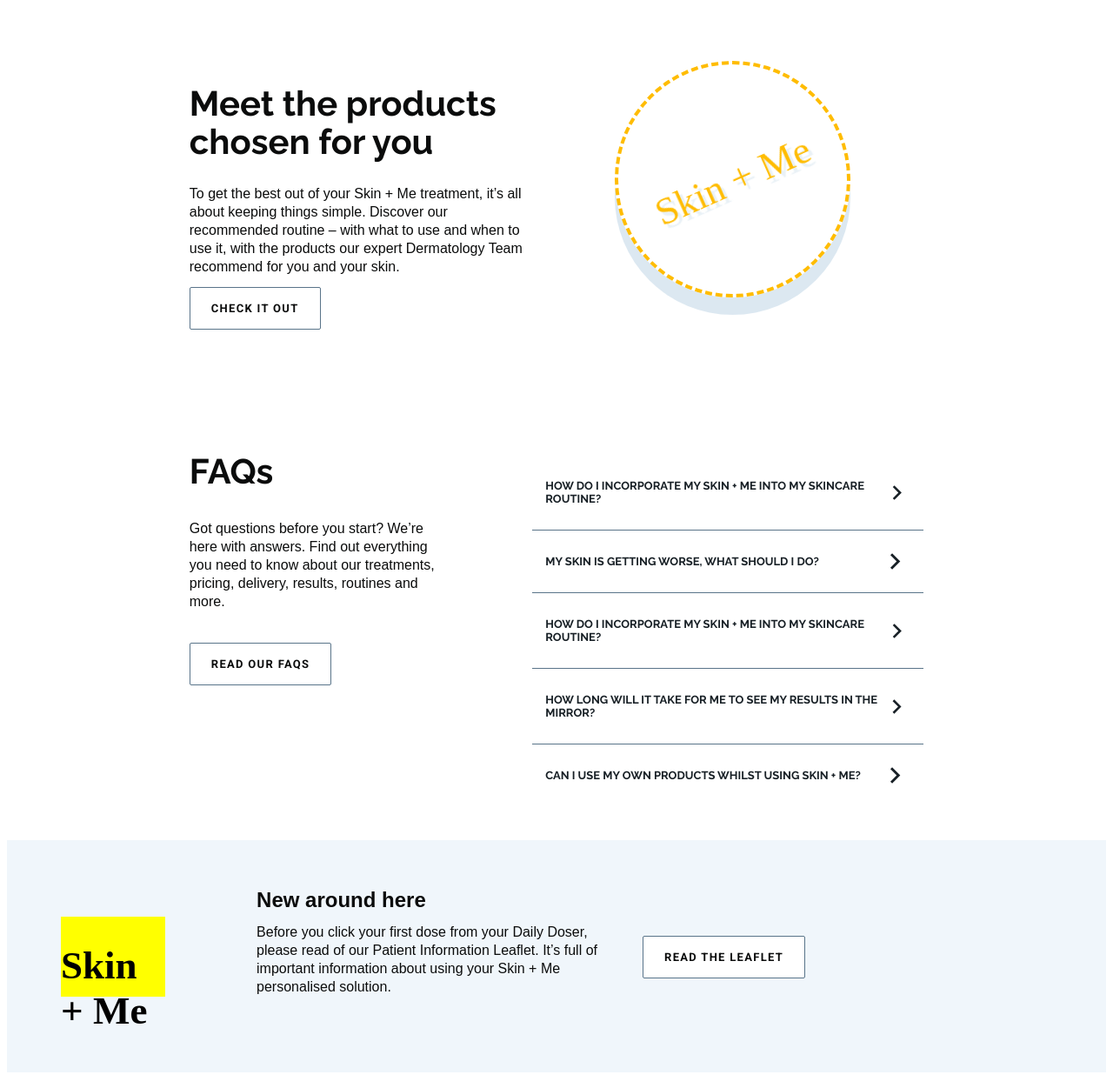
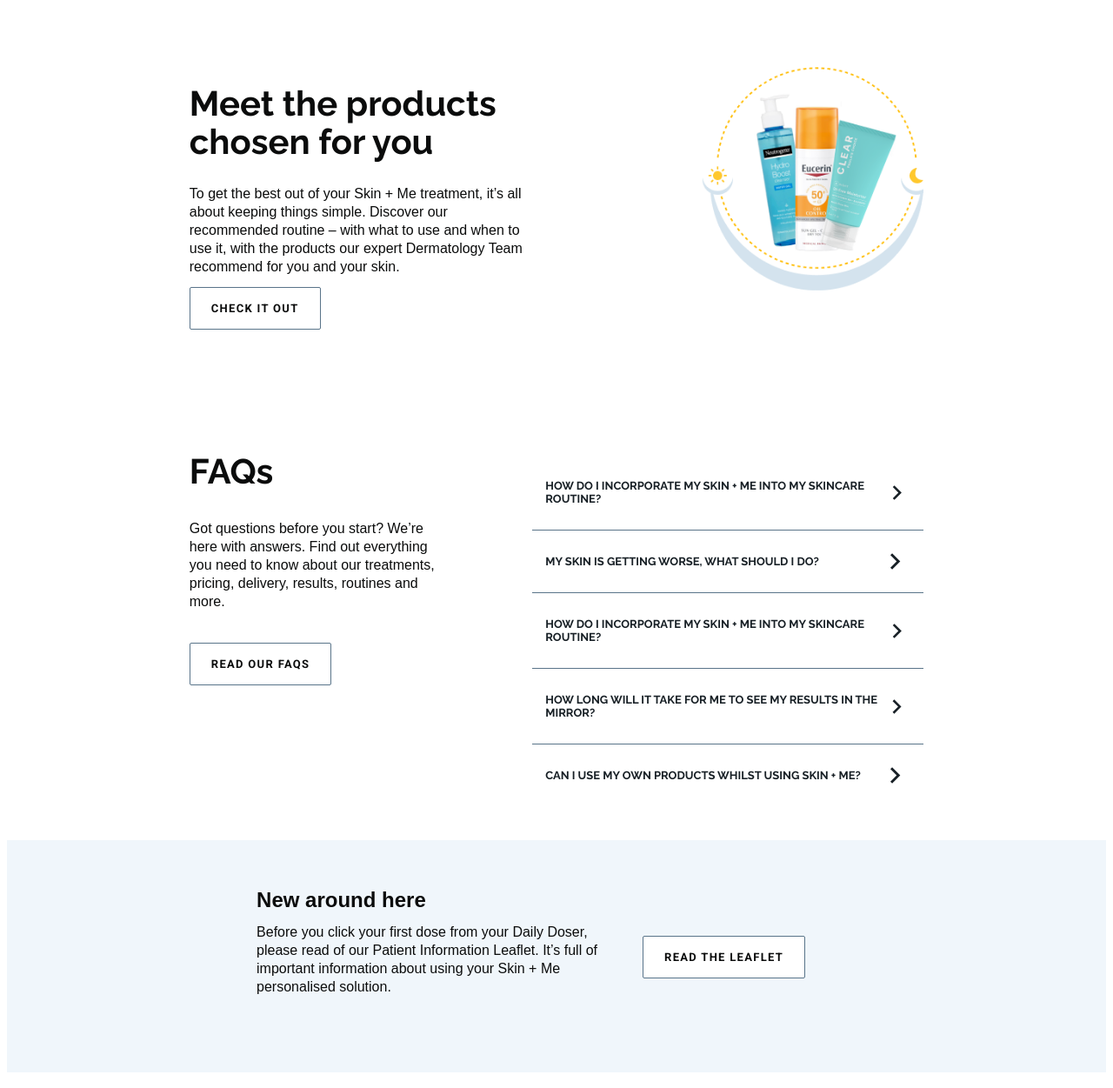
Before and after one commit to szopian/gs-skin-and-me, a React (Create React App) app in the folder skin-and-me-react-app/: page / in a window 1280 px wide. Shown: the whole page at 87% size. Built offline with nearby package versions, Linux system fonts and the light colour scheme; the HTML template or start-up script is replaced by a standard one.

Commit message:
add changes

```diff
--- a/skin-and-me-react-app/src/components/CardOne.js
+++ b/skin-and-me-react-app/src/components/CardOne.js
@@ -3,8 +3,10 @@
 import ButtonLink from "./ButtonLink";
 import { rotate } from "../animations/animation";
 import Data from "../data.json";
-import px2vw from "../utils/px2vw";
+// import px2vw from "../utils/px2vw";
 import { Card, Container } from "./Card";
+
+import Image from "../images/products-image.png";
 
 const Title = styled.h1`
   width: 384px;
@@ -39,52 +41,16 @@
   align-items: center;
   grid-column: 2;
 
-  width: ${px2vw(320, 320)};
-  min-height: ${px2vw(200, 320)};
-  flex-direction: column;
-  height: 100%;
-
-  @media (min-width: 769px) {
-    width: ${px2vw(300, 768)};
-    min-height: ${px2vw(250, 768)};
-    height: 100%;
-  }
-  @media (max-width: 769px) {
-    padding: ${px2vw(20)};
-    margin: ${px2vw(20)};
-  }
-
-  @media (min-width: 1024px) {
-    width: ${px2vw(400)};
-    min-height: ${px2vw(250)};
-    height: 100%;
-  }
-`;
-
-const Img = styled.div`
   width: 263.37px;
   height: 263.37px;
-
-  border: 4px dashed #ffbc00;
-
-  border-radius: 360px;
-  box-shadow: 0px 20px 0px rgba(212, 227, 238, 0.8);
+  background-image: url(${Image});
+  background-repeat: no-repeat;
+  background-size: cover;
+  /* animation: ${rotate} 6s linear infinite; */
 
   @media (max-width: 768px) {
     margin-top: 25px;
   }
-`;
-
-const Logo = styled.div`
-  position: relative;
-  top: 35%;
-  text-align: center;
-  transform: translate(0, -50%);
-  padding: 1rem;
-  font-size: 45px;
-  color: #ffbc00;
-  text-shadow: 3px 6px 1px rgba(212, 227, 238, 0.5);
-  animation: ${rotate} 6s linear infinite;
 `;
 
 function CardOne() {
@@ -98,11 +64,7 @@
           bText={Data.components[0].buttonText}
         />
       </Container>
-      <ImgContainer>
-        <Img>
-          <Logo>Skin + Me</Logo>
-        </Img>
-      </ImgContainer>
+      <ImgContainer></ImgContainer>
     </Card>
   );
 }
--- a/skin-and-me-react-app/src/components/CardThree.js
+++ b/skin-and-me-react-app/src/components/CardThree.js
@@ -52,12 +52,6 @@
 const ImgContainer = styled.div`
   height: 92px;
   width: 120px;
-  background-color: yellow;
-`;
-
-const ImgText = styled.h1`
-  position: cover;
-  font-size: 45px;
 `;
 
 const Container = styled.div`
@@ -98,9 +92,7 @@
     <Section>
       <Card>
         <Wrapper>
-          <ImgContainer>
-            <ImgText>Skin + Me</ImgText>
-          </ImgContainer>
+          <ImgContainer></ImgContainer>
           <Container>
             <Title>{Data.components[2].title}</Title>
             <Content>{Data.components[2].content}</Content>
```
Also changed, not shown: skin-and-me-react-app/src/images/package-icon.png (renamed from skin-and-me-react-app/src/images/Package icon.png).
